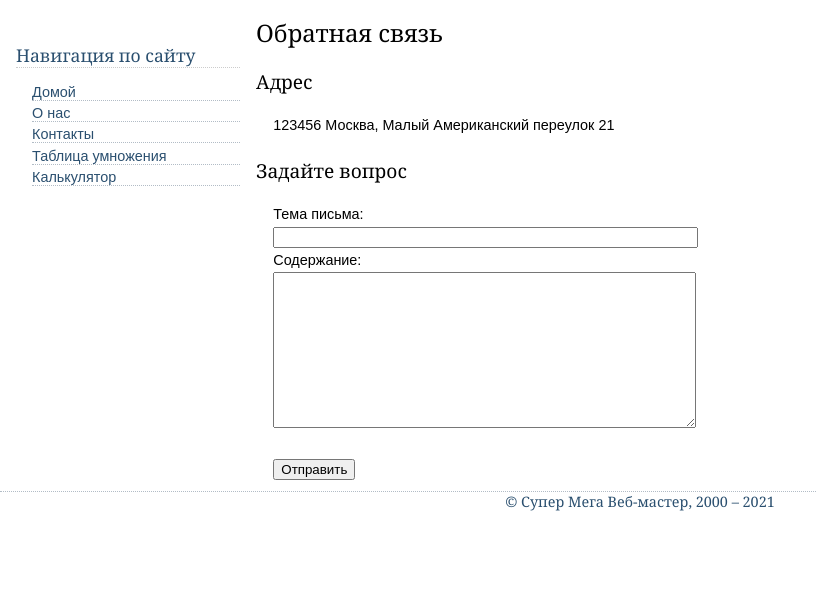
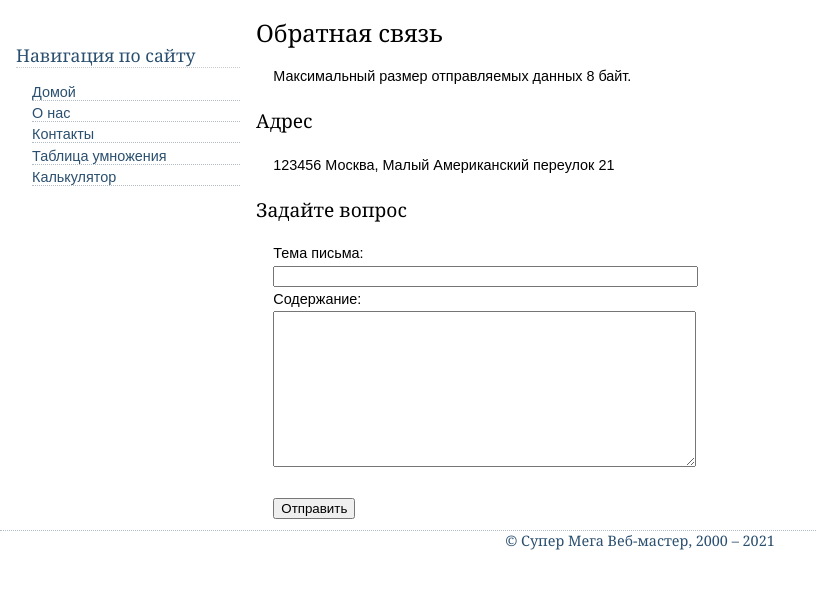
Before and after one commit to kkorkemm/web_labs, a PHP site: page /contact.php in a window 1280 px wide. Shown: the part 52-641 px from the top of the page, without its empty margins (0-817 px from the left). Run offline with PHP 8.4, Linux system fonts and the light colour scheme.

Commit message:
лаб21

```diff
--- a/contact.php
+++ b/contact.php
@@ -21,6 +21,17 @@
     <h1>Обратная связь</h1>
     <!-- Заголовок -->
     <!-- Область основного контента -->
+    <?php
+      $size = (int)ini_get("post_max_size");
+      $letter = $size[strlen($size)-1];
+
+      switch (strtoupper($letter) ) {
+        case 'K': $size*=1024;
+        case 'M': $size*=1024*1024;
+        case 'G': $size*=1024*1024*1024;
+      }
+      echo "<p>Максимальный размер отправляемых данных {$size} байт. </p>";
+    ?>
     <h3>Адрес</h3>
     <p>123456 Москва, Малый Американский переулок 21</p>
     <h3>Задайте вопрос</h3>
```
Also changed, not shown: index.php (+15 -12 lines).
